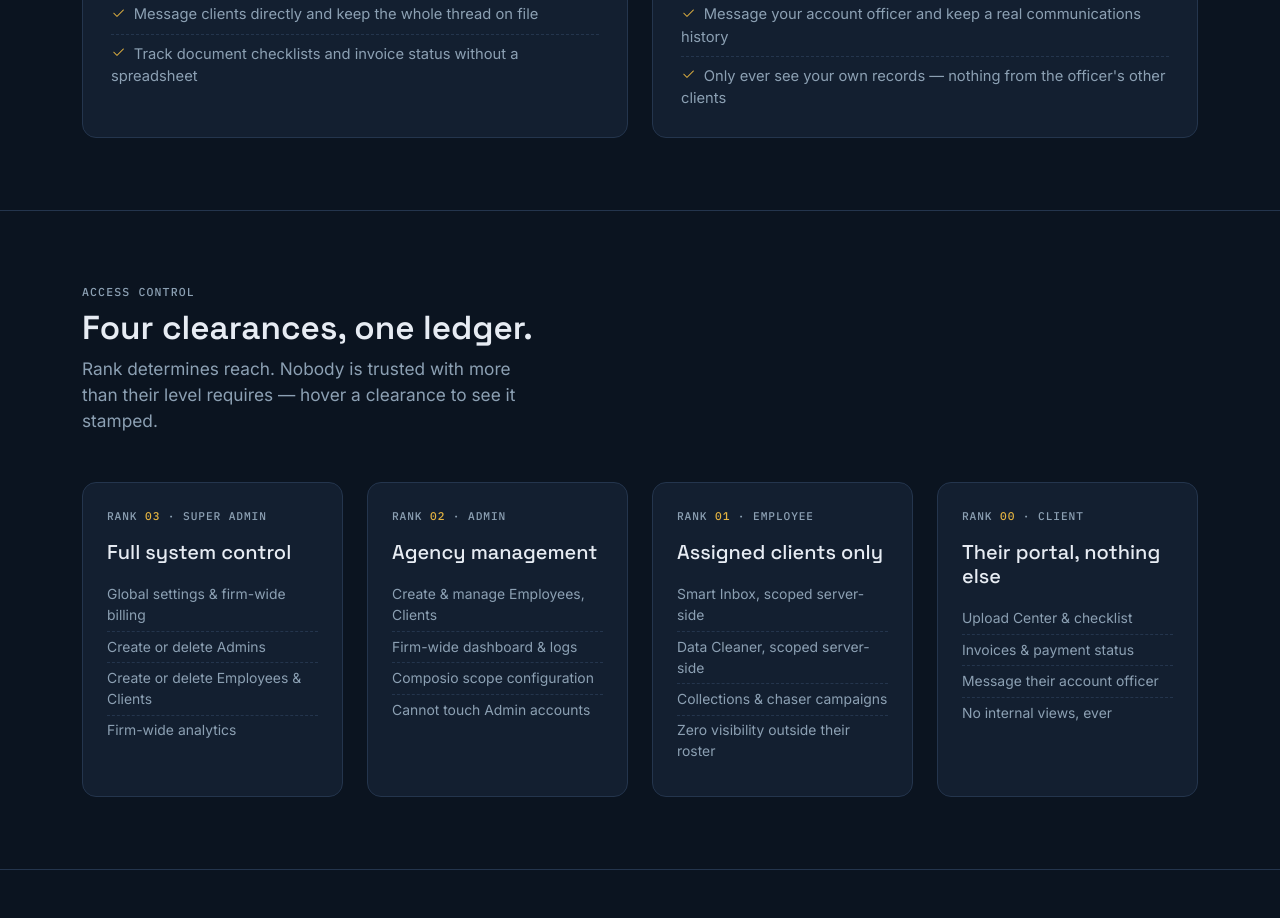
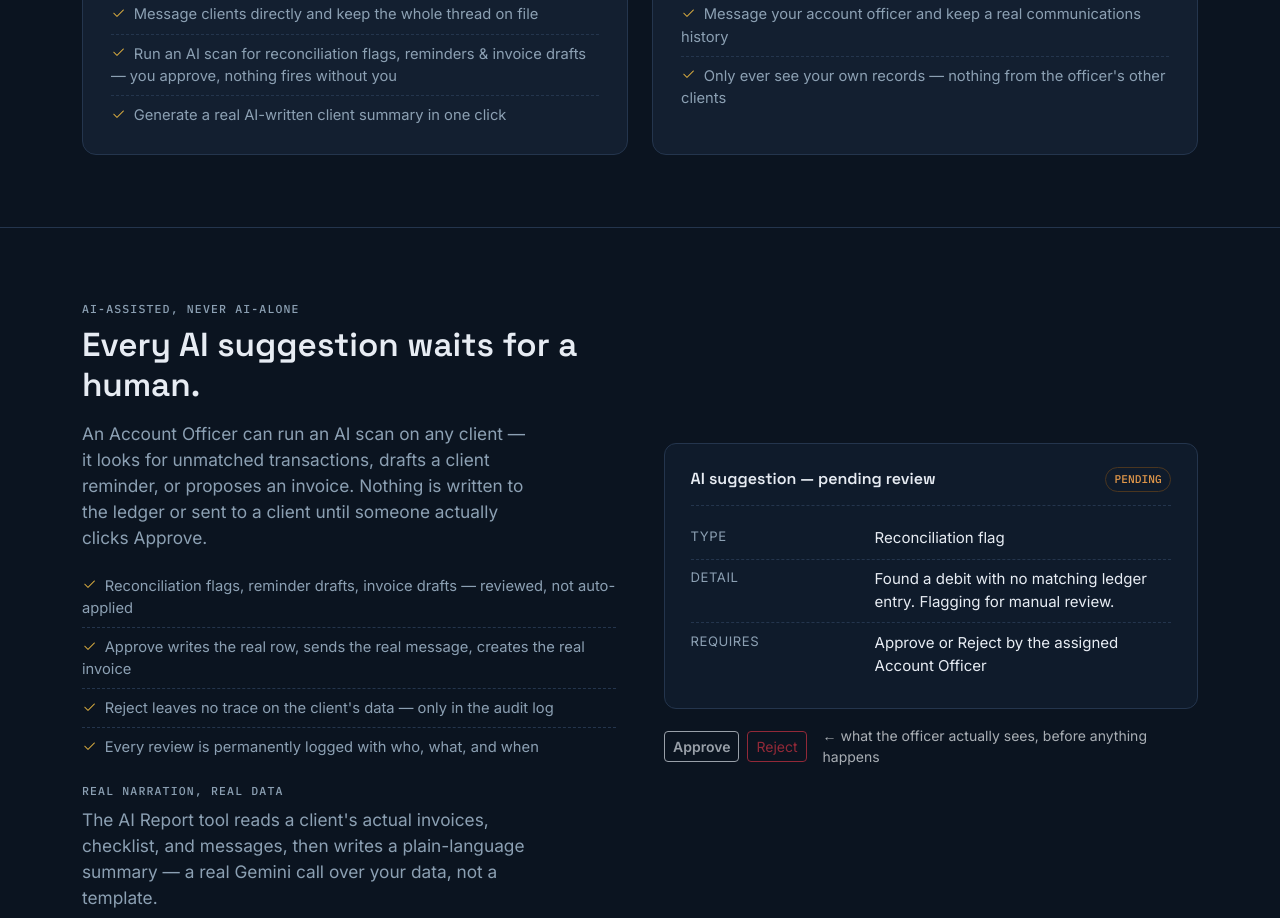
Before and after one commit to CalebPrince/ledger-command, a plain HTML site: page frontend/index.html in a window 1280 px wide. Shown: the part 1302-2220 px from the top of the page. Drawn offline with nearby package versions, Linux system fonts and the light colour scheme; files that its build step writes are made by us from their sources.

Commit message:
Update landing page to reflect AI Suggestions queue and Gemini AI Report
- New section explaining the human-in-the-loop AI suggestion workflow
  (scan -> suggest -> approve/reject -> real effect), with a receipt-style
  mockup reusing the existing compliance-receipt component
- Account Officer benefits list now mentions AI scan + AI report generation
- Employee clearance card reflects AI suggestions being human-approved only
- Title/meta description updated to mention AI-assisted capabilities

```diff
--- a/frontend/index.html
+++ b/frontend/index.html
@@ -3,8 +3,8 @@
 <head>
 <meta charset="UTF-8" />
 <meta name="viewport" content="width=device-width, initial-scale=1.0" />
-<title>Ledger&nbsp;Command &mdash; RBAC Command Center for Accounting Firms</title>
-<meta name="description" content="One firm ledger, four clearances. Super Admin, Admin, Employee, and Client each see exactly their own scope — enforced in the UI, the API, and every automation call.">
+<title>Ledger&nbsp;Command &mdash; AI-Assisted, RBAC-Secured Accounting Command Center</title>
+<meta name="description" content="One firm ledger, four clearances, and AI suggestions that always wait for a human. Super Admin, Admin, Employee, and Client each see exactly their own scope — enforced in the UI, the API, and every automation call.">
 <link href="https://cdn.jsdelivr.net/npm/bootstrap@5.3.3/dist/css/bootstrap.min.css" rel="stylesheet">
 <link href="https://cdn.jsdelivr.net/npm/bootstrap-icons@1.11.3/font/bootstrap-icons.css" rel="stylesheet">
 <link href="https://fonts.googleapis.com/css2?family=Space+Grotesk:wght@500;600;700&family=Inter:wght@400;500;600&family=IBM+Plex+Mono:wght@500&display=swap" rel="stylesheet">
@@ -115,7 +115,8 @@
             <li class="mb-2 pb-2" style="border-bottom:1px dashed var(--line);"><i class="bi bi-check2 text-accent me-2"></i>Smart Inbox &amp; Data Cleaner, pre-filtered to your roster only</li>
             <li class="mb-2 pb-2" style="border-bottom:1px dashed var(--line);"><i class="bi bi-check2 text-accent me-2"></i>Collections &amp; chaser campaigns for overdue invoices — one click</li>
             <li class="mb-2 pb-2" style="border-bottom:1px dashed var(--line);"><i class="bi bi-check2 text-accent me-2"></i>Message clients directly and keep the whole thread on file</li>
-            <li><i class="bi bi-check2 text-accent me-2"></i>Track document checklists and invoice status without a spreadsheet</li>
+            <li class="mb-2 pb-2" style="border-bottom:1px dashed var(--line);"><i class="bi bi-check2 text-accent me-2"></i>Run an AI scan for reconciliation flags, reminders &amp; invoice drafts — you approve, nothing fires without you</li>
+            <li><i class="bi bi-check2 text-accent me-2"></i>Generate a real AI-written client summary in one click</li>
           </ul>
         </div>
       </div>
@@ -131,6 +132,60 @@
             <li class="mb-2 pb-2" style="border-bottom:1px dashed var(--line);"><i class="bi bi-check2 text-accent me-2"></i>Message your account officer and keep a real communications history</li>
             <li><i class="bi bi-check2 text-accent me-2"></i>Only ever see your own records — nothing from the officer's other clients</li>
           </ul>
+        </div>
+      </div>
+    </div>
+  </div>
+</section>
+
+<!-- ======================= AI, HUMAN-REVIEWED ======================= -->
+<section class="section">
+  <div class="container">
+    <div class="row g-5 align-items-center">
+      <div class="col-lg-6">
+        <p class="section-eyebrow mb-2">AI-assisted, never AI-alone</p>
+        <h2 class="section-title mb-3">Every AI suggestion waits for a human.</h2>
+        <p class="hero-sub mb-4">
+          An Account Officer can run an AI scan on any client — it looks for unmatched
+          transactions, drafts a client reminder, or proposes an invoice. Nothing is written
+          to the ledger or sent to a client until someone actually clicks Approve.
+        </p>
+        <ul class="mb-4" style="list-style:none; padding:0; color:var(--muted); font-size:.92rem;">
+          <li class="mb-2 pb-2" style="border-bottom:1px dashed var(--line);"><i class="bi bi-check2 text-accent me-2"></i>Reconciliation flags, reminder drafts, invoice drafts — reviewed, not auto-applied</li>
+          <li class="mb-2 pb-2" style="border-bottom:1px dashed var(--line);"><i class="bi bi-check2 text-accent me-2"></i>Approve writes the real row, sends the real message, creates the real invoice</li>
+          <li class="mb-2 pb-2" style="border-bottom:1px dashed var(--line);"><i class="bi bi-check2 text-accent me-2"></i>Reject leaves no trace on the client's data — only in the audit log</li>
+          <li><i class="bi bi-check2 text-accent me-2"></i>Every review is permanently logged with who, what, and when</li>
+        </ul>
+        <p class="section-eyebrow mb-2">Real narration, real data</p>
+        <p class="hero-sub mb-0">
+          The AI Report tool reads a client's actual invoices, checklist, and messages, then
+          writes a plain-language summary — a real Gemini call over your data, not a template.
+        </p>
+      </div>
+
+      <div class="col-lg-6">
+        <div class="compliance-receipt mb-3">
+          <div class="cr-header d-flex justify-content-between align-items-center">
+            <span class="cr-title">AI suggestion — pending review</span>
+            <span class="status-badge unpaid">Pending</span>
+          </div>
+          <div class="cr-row">
+            <span class="cr-label">Type</span>
+            <span class="cr-value">Reconciliation flag</span>
+          </div>
+          <div class="cr-row">
+            <span class="cr-label">Detail</span>
+            <span class="cr-value">Found a debit with no matching ledger entry. Flagging for manual review.</span>
+          </div>
+          <div class="cr-row">
+            <span class="cr-label">Requires</span>
+            <span class="cr-value">Approve or Reject by the assigned Account Officer</span>
+          </div>
+        </div>
+        <div class="d-flex align-items-center gap-2">
+          <span class="btn btn-sm btn-accent disabled">Approve</span>
+          <span class="btn btn-sm btn-outline-danger disabled">Reject</span>
+          <span class="text-muted small ms-2">← what the officer actually sees, before anything happens</span>
         </div>
       </div>
     </div>
@@ -177,9 +232,9 @@
           <p class="clearance-rank">RANK <span>01</span> · EMPLOYEE</p>
           <h5>Assigned clients only</h5>
           <ul>
-            <li>Smart Inbox, scoped server-side</li>
-            <li>Data Cleaner, scoped server-side</li>
+            <li>Smart Inbox &amp; Data Cleaner, scoped server-side</li>
             <li>Collections &amp; chaser campaigns</li>
+            <li>AI suggestions — human-approved only</li>
             <li>Zero visibility outside their roster</li>
           </ul>
         </div>
```
